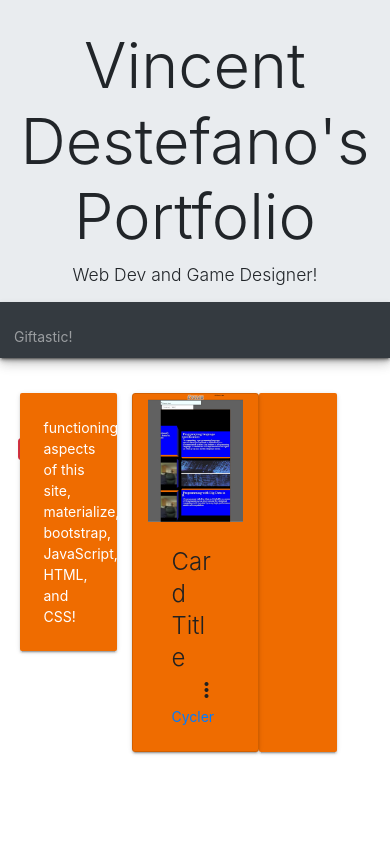
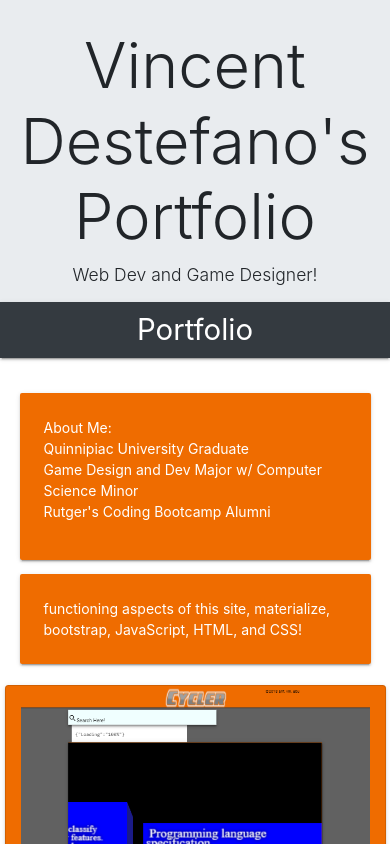
Before and after one commit to vjdestefano/Portfolio_VD, a plain HTML site: page index.html in a window 390 px wide. Shown: the top 844 px of the page. Drawn offline with nearby package versions, Linux system fonts and the light colour scheme.

Commit message:
Push up new mobile site

```diff
--- a/index.html
+++ b/index.html
@@ -17,61 +17,71 @@
 </head>
 
 <body>
-    <div  id= "portfolioHeader"class="jumbotron jumbotron-fluid z-depth-3">
+  <div id="portfolioHeader" class="jumbotron jumbotron-fluid">
     <div class="container">
       <h1 class=" center display-3">Vincent Destefano's Portfolio</h1>
       <p class=" center lead">Web Dev and Game Designer!</p>
     </div>
-        <nav class="navbar navbar-expand-sm bg-dark navbar-dark ">
-            <ul class="navbar-nav">
-              <li class="navbar-item">
-                <a class="nav-link" href="#">Giftastic!</a>
-              </li>
-              <li class="nav-item">
-                <a class="nav-link trending" href="#">Trending</a>
-              </li>
-              <li class="nav-item">
-                <a class="nav-link random" id="random" href="#"><span class="badge badge-danger">NSFW</span>Random!</a>
-              </li>
+    <div class="navbar-mobile">
+    <nav>
+      <div class="nav-wrapper bg-dark navbar-dark ">
+        <a href="#!" class="brand-logo">Portfolio</a>
+        <ul class="right hide-on-med-and-down">
+          <li><a href="sass.html">Sass</a></li>
+          <li><a href="badges.html">Components</a></li>
         </ul>
+      </div>
     </nav>
+  </div>
   </div>
   <!-- end of name section section -->
 
-      <div class="container">
+  <div id = "row1Body" class="container">
     <div class="row">
-          <div class="col-4">
+      <div class=" col-xs-12 col-sm-12 col-md-4 ">
+        <div class="card-panel hoverable row1">
+              <span class="white-text">About Me:
+                <ul>
+                  <li>Quinnipiac University Graduate</li>
+                  <li>Game Design and Dev Major w/ Computer Science Minor</li>
+                  <li>Rutger's Coding Bootcamp Alumni</li>
+                </ul>
+              </span>
+        </div>
         <div class="card-panel hoverable row1">
           <span class="white-text">functioning aspects of this site, materialize, bootstrap, JavaScript, HTML, and CSS!
           </span>
         </div>
       </div>
-              <div class=" col-4 card row1">
+
+      <div class=" col-xs-6 col-sm-6 col-md-4 card row1">
         <div class="card-image waves-effect waves-block waves-light">
-                    <img class="activator" src="images/CyclerTeaser.PNG">
+          <img class="activator" src="images/CyclerTeaser.PNG" href="https://vjdestefano.github.io/Project-1/" >
         </div>
         <div class="card-content">
-                    <span class="card-title activator grey-text text-darken-4">Card Title<i class="material-icons right">more_vert</i></span>
-                    <p><a href="https://vjdestefano.github.io/Project-1/">Cycler</a></p>
+          <span class="card-title activator grey-text text-darken-4">Card Title
+            <i class="material-icons right">more_vert</i>
+          </span>
+          <p>
+            <a href="https://vjdestefano.github.io/Project-1/">Cycler</a>
+          </p>
         </div>
         <div class="card-reveal">
-                    <span class="card-title grey-text text-darken-4"><i class="material-icons right">close</i>Card Title</span>
-                    <p>Here is some more information about this product that is only revealed once clicked on.</p>
-                  </div>
-                </div>
-                <div class="card-panel hoverable row1">
-                    <div class="col-4">
-
-                    </div>
-                    <div class="col-4">
-
-                    </div>
-                    <div class="col-4">
+          <span class="card-title grey-text text-darken-4">
+            <i class="material-icons right">close</i>Card Title</span>
+          <p>Project 1 for Rutger's Coding Bootcamp. The app is called Cycler. It's a 3D rendered area that allows users to view gifs, Youtube videos, and Wikipedia facts right from their device. We used API calls to get data from the sites listed above, and we used googles speech-to-text to drive an interesting experience for the user!</p>
 
         </div>
       </div>
+
+      <div id ="iconMain" class=" col-xs-4 col-sm-4 col-md-4">
+        <div id="iconRow" class="card-panel hoverable row1">
+
+              <a href="https://github.com/vjdestefano"><img src="./images/github-128.png" class="social" alt="GitHub" /></a>
+              <a href="#"><img src="./images/linkedin-128.png" class="social" alt="LinkedIn" /></a>
+
         </div>
-
+      </div>
     </div>
   </div>
 
--- a/style.css
+++ b/style.css
@@ -1,5 +1,7 @@
 #portfolioHeader{
   padding-bottom: 0;
+  margin-left: 0;
+  margin-right: 0;
 }
 
 #portfolioHeader li a{
@@ -7,10 +9,25 @@
   padding-top: 0;
 }
 
-#row1{
-  background-color: #ef6c00;
+#row1Body{
+  margin-left: 1%;
+  margin-right: 7%;
+}
+
+#row1Body.container{
+  margin-left: 0;
+  width: 100%;
 }
 
 .row1{
   background-color: #ef6c00;
 }
+
+#iconMain{
+  padding-left:0;
+  padding-right:0;
+}
+
+#iconRow{
+  padding: 2%;
+}
```
Also changed, not shown: images/github-128.png (added), images/linkedin-128.png (added), images/stackoverflow-128.png (added). Lines whose indentation alone changed are shown as unchanged.
